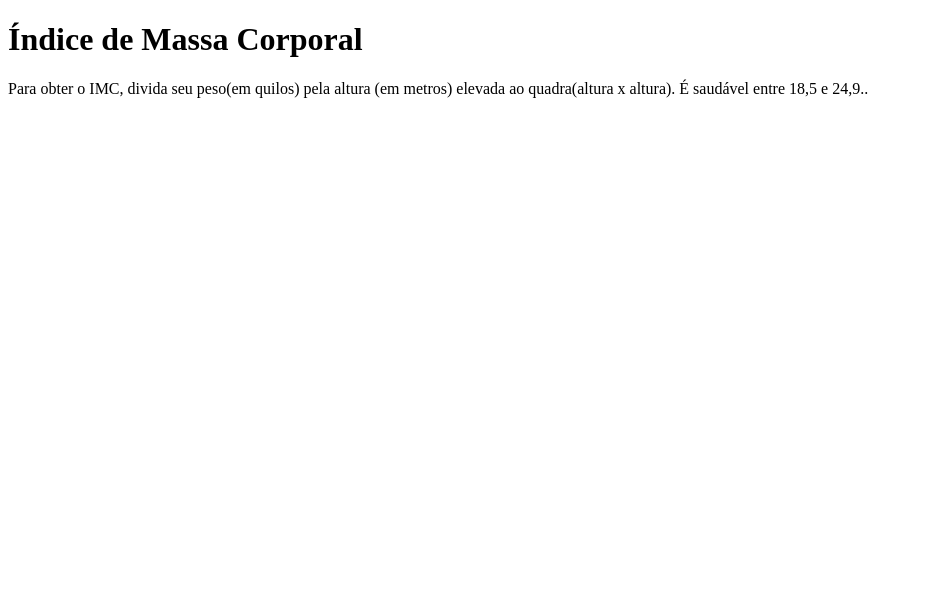
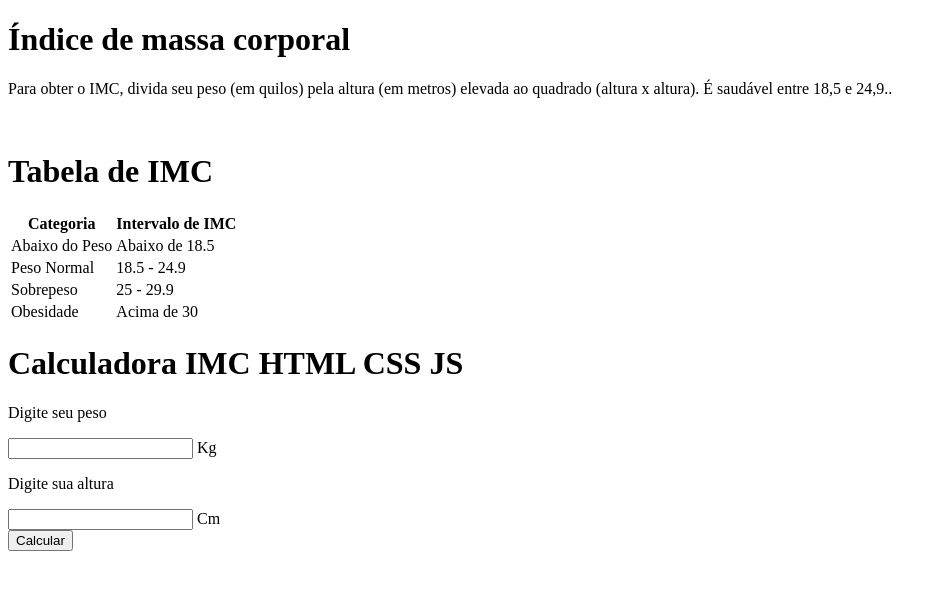
Before and after one commit to LuisH-Brito/CalculadoraIMC, a plain HTML site: page index.html in a window 1280 px wide. Shown: the whole page, without its empty margins (0-947 px from the left). Drawn offline with Linux system fonts and the light colour scheme.

Commit message:
feat - adicionei a calculadora de imc - ref #5

```diff
--- a/index.html
+++ b/index.html
@@ -4,7 +4,42 @@
     <title>Portal do IMC</title>
 </head>
 <body>
-    <h1>Índice de Massa Corporal</h1>
-    <p>Para obter o IMC, divida seu peso(em quilos) pela altura (em metros) elevada ao quadra(altura x altura). É saudável entre 18,5 e 24,9..</p>
+    <h1>Índice de massa corporal</h1>
+    <p>Para obter o IMC, divida seu peso (em quilos) pela altura (em metros)
+    elevada ao quadrado (altura x altura). É saudável entre 18,5 e 24,9..</p>
+<br/>
+  <h1>Tabela de IMC</h1>
+    <table>
+            <tr>
+                <th>Categoria</th><th>Intervalo de IMC</th>
+            </tr><tr>
+                <td>Abaixo do Peso</td><td>Abaixo de 18.5</td>
+            </tr> <tr>
+                <td>Peso Normal</td><td>18.5 - 24.9</td>
+            </tr><tr>
+                <td>Sobrepeso</td><td>25 - 29.9</td>
+            </tr><tr>
+                <td>Obesidade</td><td>Acima de 30</td>
+            </tr>
+    </table>
+<div class=tela1>
+    <h1>Calculadora IMC HTML CSS JS</h1>
+    <form>
+        <p>Digite seu peso</p>
+
+        <input id='peso' type='number'/>
+        <span>Kg</span>
+        <div>
+            <p>Digite sua altura</p>
+            <input id='altura' type='number'/>
+            <span>Cm</span>
+        </div>
+        <div>
+            <input id='btn_calcular' class='botao' type="button" value="Calcular">
+        </div>
+    </form>
+    <div id="resultado"></div>
+</div>
+    <script src="scripts.js"></script>
 </body>
 </html>
--- /dev/null
+++ b/scripts.js
@@ -0,0 +1,18 @@
+let botaoCalcular = document.getElementById(btn_calcular);
+function calculandoIMC(){
+    let peso = document.getElementById("peso").value;
+    let altura = document.getElementById("altura").value/100;
+    let resultado = document.getElementById("resultado")
+    if(altura !== "" && peso !==""){
+        let imc = (peso / (altura*altura)).toFixed(2);
+        let mensagem = "";
+        if(imc < 18.5){ mensagem = "Abaixo do peso!"
+        }else if(imc < 25){ ensagem = "Você está com o peso ideal!
+        }else if(imc < 30){ mensagem = "Você está levemente acima do peso!"
+        }else if(imc > 35){ mensagem = "Cuidado! Obesidade grau I"
+        }else if(imc > 40){mensagem = "Cuidado! Obesidade grau II"
+        }else { mensagem = "Cuidado! Obesidade grau III"
+        }
+        resultado.textContent = `Seu IMC é ${imc}! ${mensagem}`;
+    }else{ resultado.textContent = "Preencha todos os campos!!!" }
+} btn_calcular.addEventListener('click', calculandoIMC);
```
